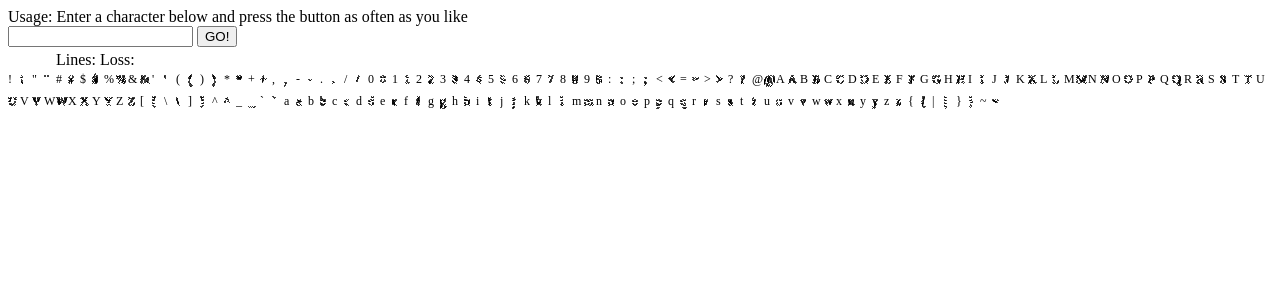
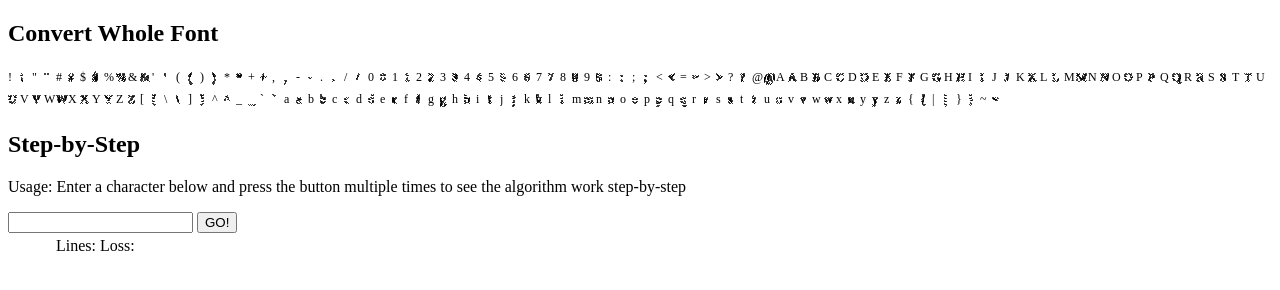
Before and after one commit to suluke/fontcvt, a plain HTML site: page index.html in a window 1280 px wide. Drawn offline with Linux system fonts and the light colour scheme.

Commit message:
Improve html sectioning

```diff
--- a/index.html
+++ b/index.html
@@ -5,19 +5,27 @@
     <meta name="viewport" content="width=device-width, initial-scale=1.0">
   </head>
   <body>
-    Usage: Enter a character below and press the button as often as you like<br/>
-    <input type="text" id="fontcvt-input-char"/>
-    <button type="button" id="fontcvt-btn-submit">GO!</button>
-    <br/>
-    <canvas id="fontcvt-canvas-grayscale"></canvas>
-    <canvas id="fontcvt-canvas-remaining"></canvas>
-    <canvas id="fontcvt-canvas-lines"></canvas>
-    Lines: <span id="fontcvt-text-numlines"></span>
-    Loss: <span id="fontcvt-text-loss"></span>
-    <br/>
+    <section id="fontcvt-section-font-converter">
+      <h1>Convert Whole Font</h1>
+    </section>
+    <section id="fontcvt-section-visualizer">
+      <h1>Step-by-Step</h1>
+      <p>
+        Usage: Enter a character below and press the button multiple times
+        to see the algorithm work step-by-step
+      </p>
+      <input type="text" class="fontcvt-visualizer-input-char"/>
+      <button type="button" class="fontcvt-visualizer-btn-submit">GO!</button>
+      <br/>
+      <canvas class="fontcvt-visualizer-canvas-grayscale"></canvas>
+      <canvas class="fontcvt-visualizer-canvas-remaining"></canvas>
+      <canvas class="fontcvt-visualizer-canvas-lines"></canvas>
+      Lines: <span class="fontcvt-visualizer-text-numlines"></span>
+      Loss: <span class="fontcvt-visualizer-text-loss"></span>
+    </section>
     <script type="module" src="./mersenne-twister.js"></script>
+    <script type="module" src="./priority-queue.js"></script>
     <script type="module" src="./utils.js"></script>
-    <script type="module" src="./priority-queue.js"></script>
     <script type="module" src="./algorithm.js"></script>
     <script type="module" src="./main.js"></script>
   </body>
--- a/main.js
+++ b/main.js
@@ -10,15 +10,16 @@ const Font = 'serif';
 
 class FontConverter {
   constructor() {
+    this.container = document.getElementById('fontcvt-section-font-converter');
     this.charcvt = new CharApproximator(Bounds.width, Bounds.height, NumLines);
     for (let i = 0; i < ASCII.length; i++) {
       const char = ASCII.charAt(i);
       const charCanvas = this.makeCharCanvas(char);
-      document.body.appendChild(charCanvas);
+      this.container.appendChild(charCanvas);
       const algolines = this.charcvt.approximate(char, Font);
       const linesCanvas = this.makeLinesCanvas(algolines);
-      document.body.appendChild(linesCanvas);
-      //document.body.appendChild(document.createElement('br'));
+      this.container.appendChild(linesCanvas);
+      //this.container.appendChild(document.createElement('br'));
       this.colorize = false;
     }
   }
@@ -57,13 +58,15 @@ new FontConverter();
 
 class Visualizer {
   constructor() {
-    this.submitBtn = document.getElementById('fontcvt-btn-submit');
-    this.charInput = document.getElementById('fontcvt-input-char');
-    this.grayscaleCanvas = document.getElementById('fontcvt-canvas-grayscale');
-    this.remainingCanvas = document.getElementById('fontcvt-canvas-remaining');
-    this.linesCanvas = document.getElementById('fontcvt-canvas-lines');
-    this.numLinesDisplay = document.getElementById('fontcvt-text-numlines');
-    this.lossDisplay = document.getElementById('fontcvt-text-loss');
+    const ClassPrefix = 'fontcvt-visualizer';
+    this.container = document.getElementById('fontcvt-section-visualizer');
+    this.submitBtn = this.container.querySelector(`.${ClassPrefix}-btn-submit`);
+    this.charInput = this.container.querySelector(`.${ClassPrefix}-input-char`);
+    this.grayscaleCanvas = this.container.querySelector(`.${ClassPrefix}-canvas-grayscale`);
+    this.remainingCanvas = this.container.querySelector(`.${ClassPrefix}-canvas-remaining`);
+    this.linesCanvas = this.container.querySelector(`.${ClassPrefix}-canvas-lines`);
+    this.numLinesDisplay = this.container.querySelector(`.${ClassPrefix}-text-numlines`);
+    this.lossDisplay = this.container.querySelector(`.${ClassPrefix}-text-loss`);
     const { width, height } = Bounds;
     const {
       submitBtn, charInput,
```
